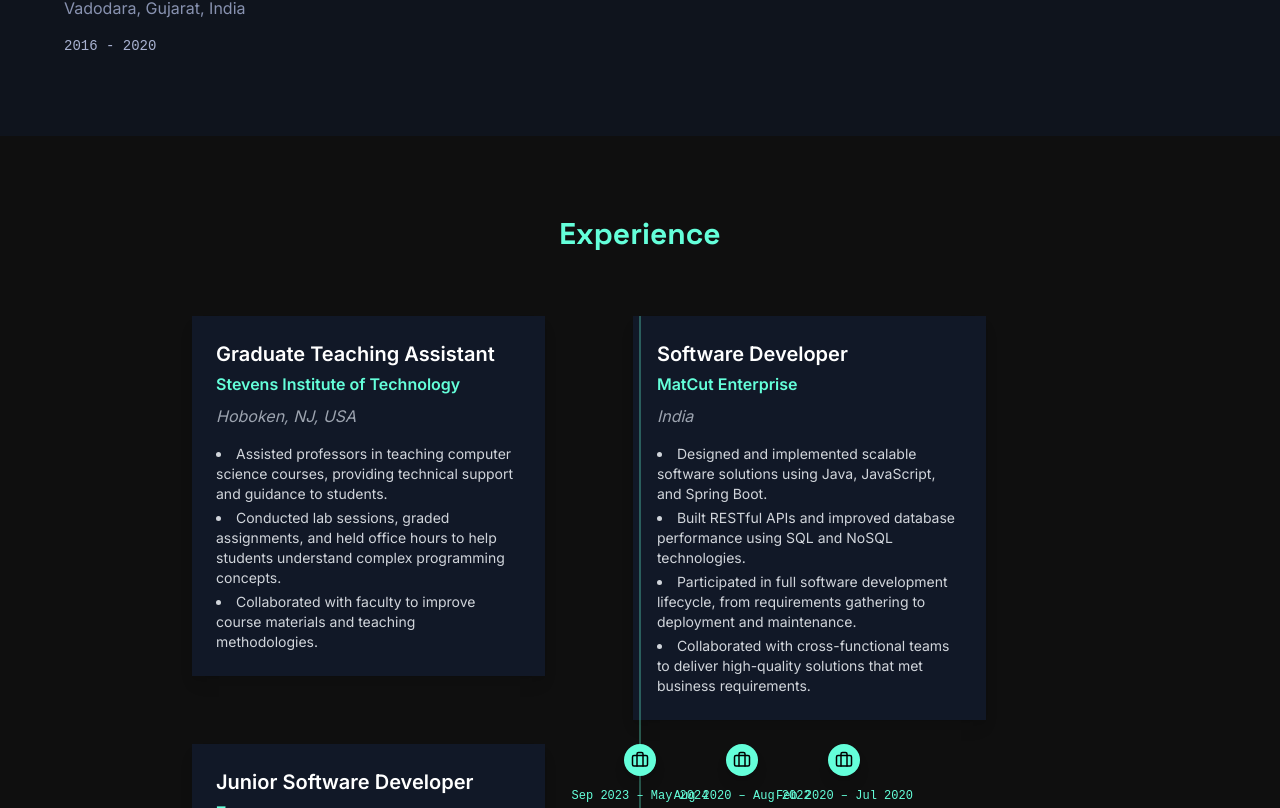
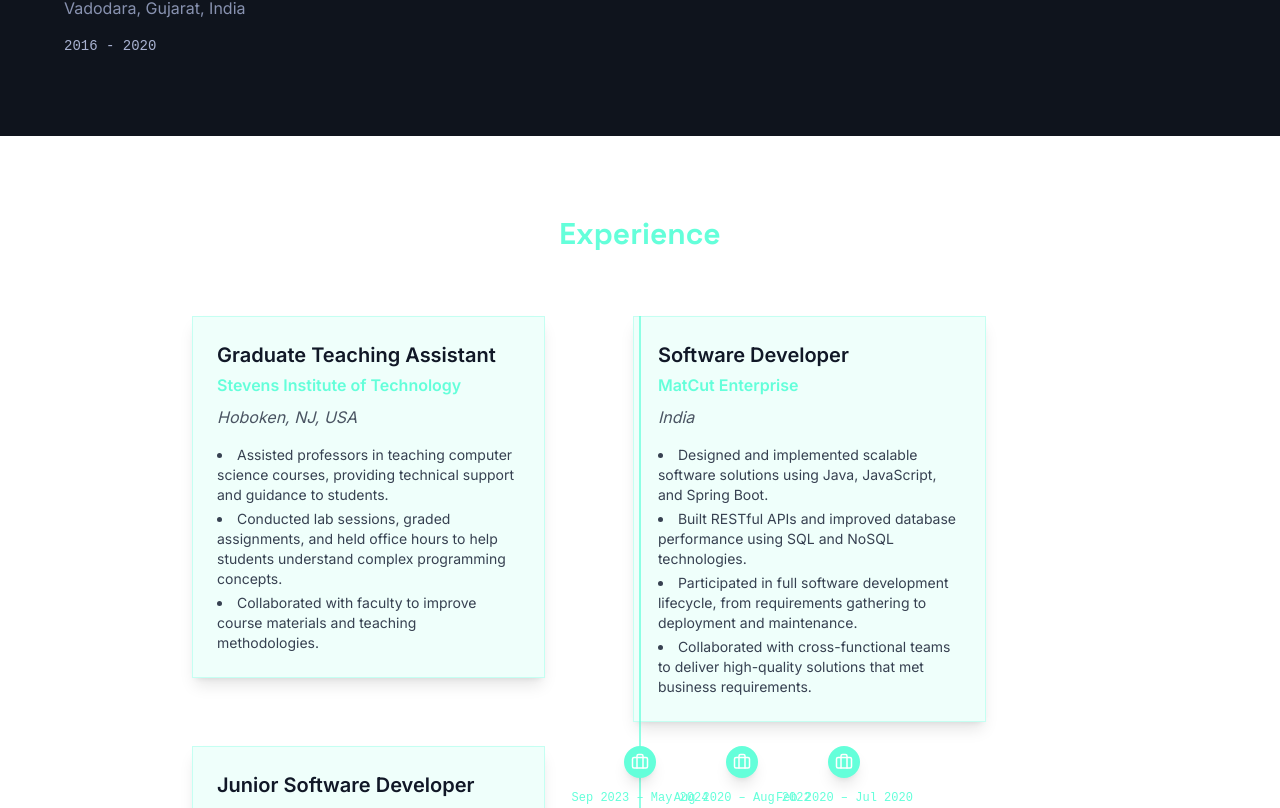
Before and after one commit to JayBhesania46/jaybhesaniadev-831b60ff, a React (Vite) app: page / in a window 1280 px wide. Shown: the part 1872-2680 px from the top of the page. Built offline with nearby package versions, Linux system fonts and the light colour scheme.

Commit message:
Refactor: Use only HTML, CSS, React, and JS
Refactor the website to use only HTML, CSS, React, and JavaScript. Also, properly align the experience section.

```diff
--- a/src/components/Experience.tsx
+++ b/src/components/Experience.tsx
@@ -51,15 +51,15 @@ const Experience = () => {
       whileInView={{ opacity: 1, y: 0 }}
       viewport={{ once: true }}
       transition={{ duration: 0.6 }}
-      className="py-20 bg-[#0f0f0f]"
+      className="py-20 bg-white"
     >
-      <div className="container mx-auto px-6 lg:px-16 max-w-5xl">
+      <div className="container mx-auto px-6 lg:px-16 max-w-5xl text-gray-900">
         <h2 className="text-3xl font-spaceGrotesk font-semibold mb-16 text-green text-center">
           Experience
         </h2>
         <div className="relative grid grid-cols-1 md:grid-cols-9 gap-6">
           {/* Vertical timeline line */}
-          <div className="absolute top-0 left-1/2 md:left-[calc(50%-1px)] w-[2px] h-full bg-green opacity-30 pointer-events-none"></div>
+          <div className="absolute top-0 left-1/2 md:left-[calc(50%-1px)] w-[2px] h-full bg-green opacity-70 pointer-events-none"></div>
 
           {experiences.map((exp, idx) => {
             const isLeft = idx % 2 === 0;
@@ -76,12 +76,12 @@ const Experience = () => {
               >
                 <div
                   aria-label={`${exp.title} at ${exp.company}`}
-                  className="bg-gray-900 rounded-lg p-6 shadow-lg text-white hover:scale-[1.03] transition-transform duration-300 cursor-default"
+                  className="bg-green/10 rounded-lg p-6 shadow-lg text-gray-900 hover:scale-[1.03] transition-transform duration-300 cursor-default border border-green/30"
                 >
                   <h3 className="font-semibold text-xl mb-1">{exp.title}</h3>
                   <p className="text-green font-semibold mb-2">{exp.company}</p>
-                  <p className="italic text-gray-400 mb-4">{exp.location}</p>
-                  <ul className="list-disc list-inside text-gray-300 text-sm space-y-1">
+                  <p className="italic text-gray-600 mb-4">{exp.location}</p>
+                  <ul className="list-disc list-inside text-gray-700 text-sm space-y-1">
                     {exp.description.map((point, i) => (
                       <li key={i}>{point}</li>
                     ))}
@@ -100,7 +100,7 @@ const Experience = () => {
             >
               <div className="flex flex-col items-center">
                 <span className="w-8 h-8 flex items-center justify-center rounded-full bg-green shadow-lg">
-                  <Briefcase className="text-black" size={18} />
+                  <Briefcase className="text-white" size={18} />
                 </span>
                 <span className="mt-3 text-green font-mono text-xs select-none whitespace-nowrap">
                   {exp.date}
--- a/src/index.css
+++ b/src/index.css
@@ -1,3 +1,4 @@
+
 @import url('https://fonts.googleapis.com/css2?family=Inter:wght@400;600&family=Space+Grotesk:wght@500;700&display=swap');
 
 @tailwind base;
@@ -7,8 +8,8 @@
 @layer base {
   body {
     font-family: 'Inter', 'sans-serif';
-    background-color: #0f0f0f;
-    color: white;
+    background-color: #fff;
+    color: #1f2937; /* dark gray text */
     transition: background-color 0.3s ease, color 0.3s ease;
   }
 }
```
